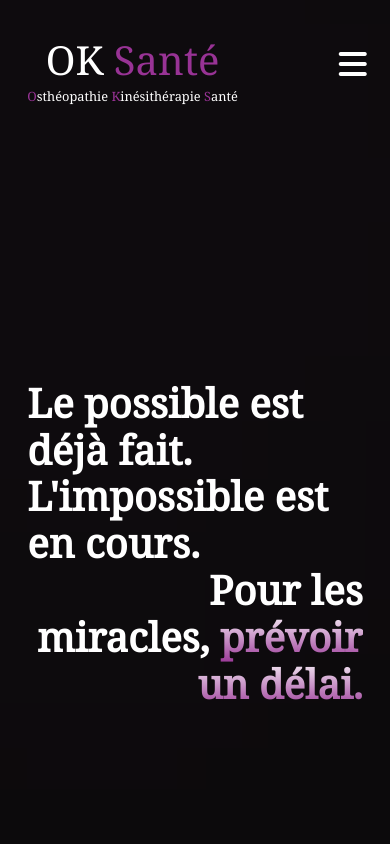
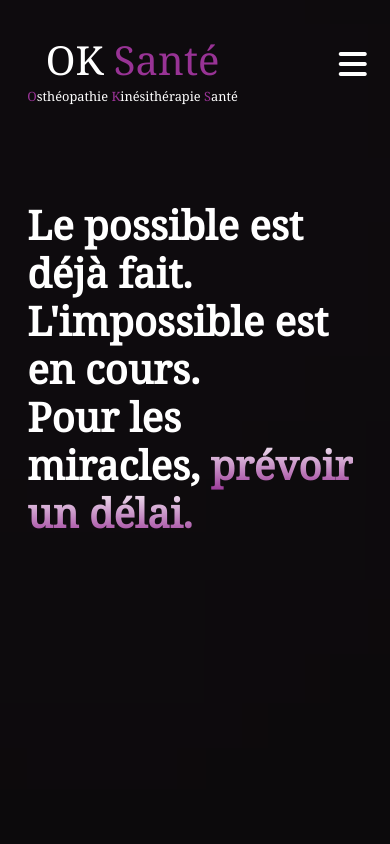
Before and after one commit to CaptnZambar/Ok-Sante, a plain HTML site: page index.html in a window 390 px wide. Shown: the top 844 px of the page. Drawn offline with Linux system fonts and the light colour scheme.

Commit message:
Add files via upload

```diff
--- a/style.css
+++ b/style.css
@@ -16,9 +16,10 @@ html {
 main {
   width: 100%;
   height: 102vh;
+  margin-bottom: 2rem;
 }
 .nav_wrapper {
-  height: 45vh;
+  margin-bottom: 6rem;
   width: 100%;
 }
 nav {
@@ -75,12 +76,11 @@ nav ul li:hover {
   flex-direction: column;
   justify-content: left;
   align-content: center;
-  line-height: min(12vw, 12vh);
+  line-height: clamp(3rem,10vw,6.25rem);
   margin: 0 15% 0;
 }
 .title_1 {
   font-size: 2.5rem;
-
 }
 .title_1b {
   text-align: right;
@@ -96,7 +96,7 @@ nav ul li:hover {
 }
 .cards {
   display: grid;
-  grid-template-columns: repeat(auto-fit, minmax(270px, 1fr));
+  grid-template-columns: repeat(auto-fit, minmax(min(270px, 100%), 1fr));
   padding: 2% 7%;
   grid-gap: 150px;
   z-index: -2;
@@ -197,7 +197,6 @@ img {
   position: absolute;
   z-index: -1;
   box-shadow: 0 0 30px rgba(0, 0, 0, 0.18);
-
 }
 .pinkd {
   right: 0;
@@ -274,6 +273,12 @@ img {
     flex-direction: column;
   }
   .main {
-    margin: 0 7%;
+    margin: 0% 7%;
   }
 }
+
+@media screen and (max-width: 400px) {
+  .title_1b {
+    text-align: start;
+  }
+}
```
